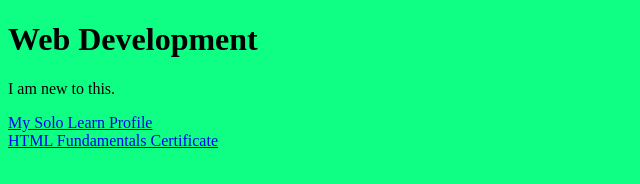
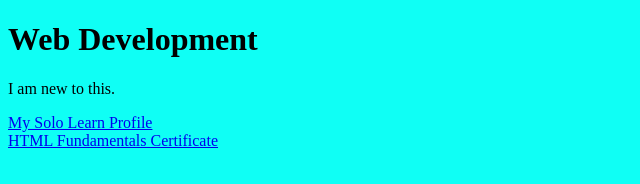
Before and after one commit to solo530/myrepo, a plain HTML site: page index.html in a window 1280 px wide. Shown: the whole page, without its empty margins (0-640 px from the left). Drawn offline with Linux system fonts and the light colour scheme.

Commit message:
Update index.html

```diff
--- a/index.html
+++ b/index.html
@@ -3,7 +3,7 @@
 <head>
 <title>Solo530</title>
 </head>
-<body bgcolor="#0FFF85">
+<body bgcolor="#0FFFF5">
 <h1>Web Development</h1>
 <p>I am new to this.</p>
   <a href="https://www.sololearn.com/Profile/15750192">My Solo Learn Profile<br /></a>
```
